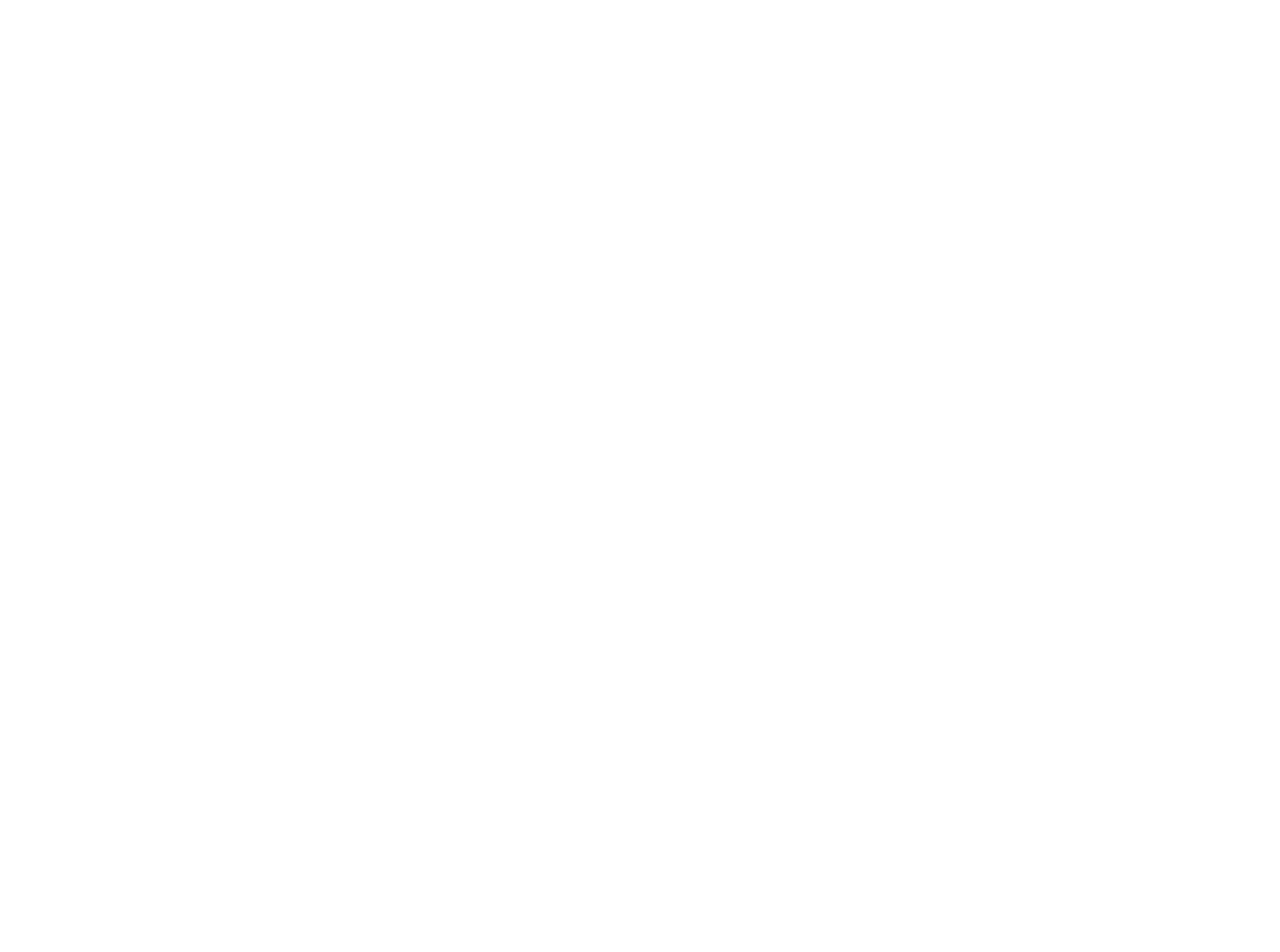
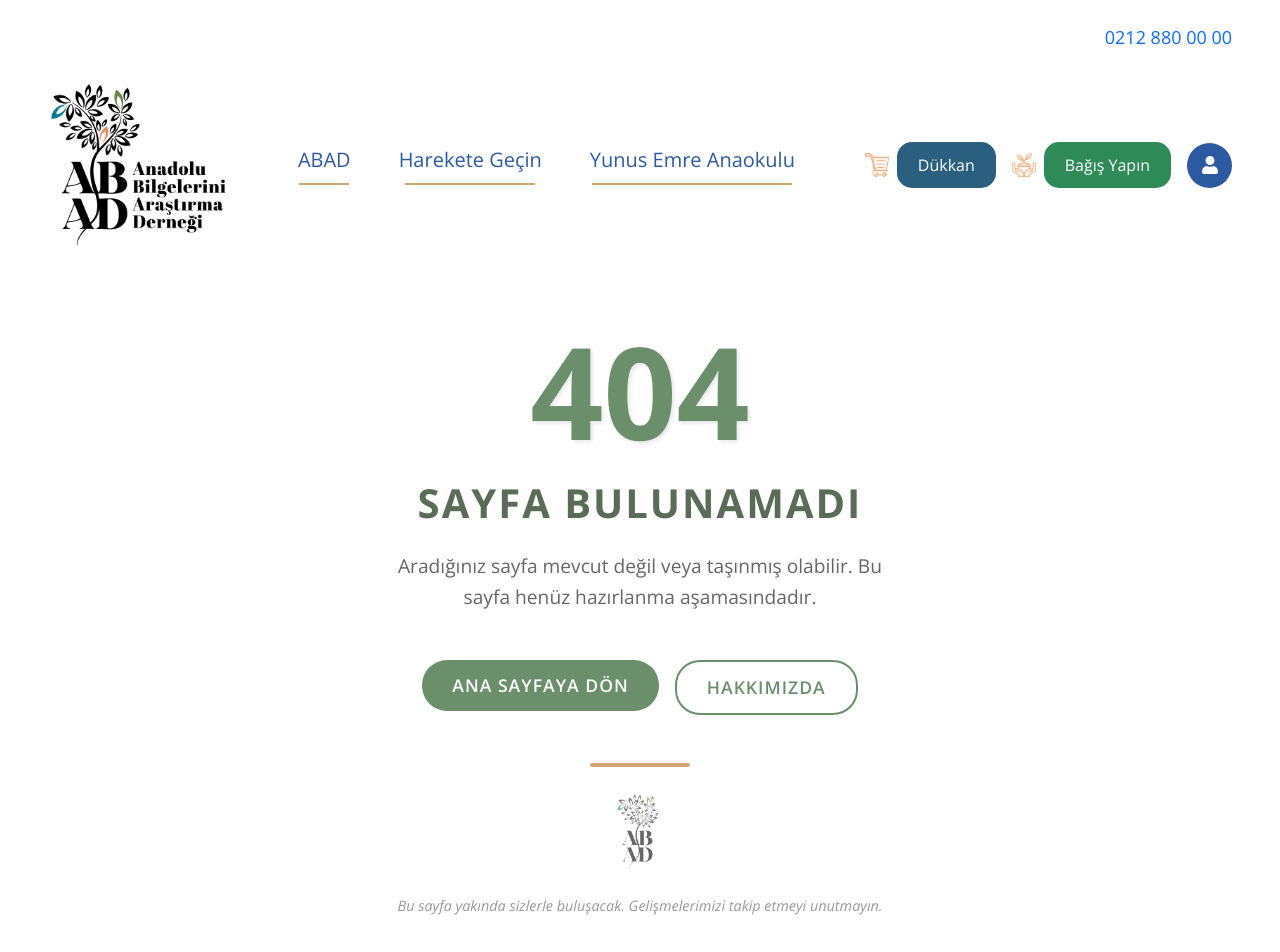
Before and after one commit to enesbugracengiz/abad, a React (Vite) app: page /404 in a window 1280 px wide. Before the commit this address had no page. Shown: the top 952 px of the page. Before the commit the page ends 800 px from the top, so only its background shows below. Built offline with nearby package versions, Linux system fonts and the light colour scheme; no server answers.

Commit message:
404 not found sayfası yapıldı.

```diff
--- a/src/App.jsx
+++ b/src/App.jsx
@@ -10,6 +10,7 @@
 import YouthPage from "./pages/YouthPage";
 import EducationPage from "./pages/EducationPage";
 import AboutPage from "./pages/AboutPage";
+import NotFoundPage from "./pages/NotFoundPage";
 import "./App.css";
 
 function App() {
@@ -29,6 +30,8 @@
         <Route path="/auth" element={<AuthPage />} />
         <Route path="/login" element={<AuthPage />} />
         <Route path="/register" element={<AuthPage />} />
+        <Route path="/404" element={<NotFoundPage />} />
+        <Route path="*" element={<NotFoundPage />} />
       </Routes>
 
       {/* Toast Bildirimleri */}
--- a/src/components/Header.jsx
+++ b/src/components/Header.jsx
@@ -550,7 +550,7 @@
               </Link>
 
               <Link
-                to="#"
+                to="/404"
                 className="text-decoration-none"
                 style={{
                   backgroundColor: "#6B8E6B",
@@ -581,7 +581,7 @@
               </Link>
 
               <Link
-                to="#"
+                to="/404"
                 className="text-decoration-none"
                 style={{
                   backgroundColor: "#6B8E6B",
@@ -728,7 +728,7 @@
             >
               {/* Üst sıra - 3 kart */}
               <Link
-                to="#"
+                to="/404"
                 className="text-decoration-none"
                 style={{
                   backgroundColor: "#6B8E6B",
@@ -760,7 +760,7 @@
               </Link>
 
               <Link
-                to="#"
+                to="/404"
                 className="text-decoration-none"
                 style={{
                   backgroundColor: "#6B8E6B",
@@ -870,7 +870,7 @@
               </Link>
 
               <Link
-                to="#"
+                to="/404"
                 className="text-decoration-none"
                 style={{
                   backgroundColor: "#6B8E6B",
@@ -902,7 +902,7 @@
               </Link>
 
               <Link
-                to="#"
+                to="/404"
                 className="text-decoration-none"
                 style={{
                   backgroundColor: "#6B8E6B",
@@ -961,7 +961,7 @@
           >
             {/* Üst sıra - 3 kart */}
             <Link
-              to="#"
+              to="/404"
               className="text-decoration-none"
               style={{
                 backgroundColor: "#6B8E6B",
@@ -992,7 +992,7 @@
             </Link>
 
             <Link
-              to="#"
+              to="/404"
               className="text-decoration-none"
               style={{
                 backgroundColor: "#6B8E6B",
@@ -1100,7 +1100,7 @@
             </Link>
 
             <Link
-              to="#"
+              to="/404"
               className="text-decoration-none"
               style={{
                 backgroundColor: "#6B8E6B",
@@ -1132,7 +1132,7 @@
             </Link>
 
             <Link
-              to="#"
+              to="/404"
               className="text-decoration-none"
               style={{
                 backgroundColor: "#6B8E6B",
--- /dev/null
+++ b/src/pages/NotFoundPage.jsx
@@ -0,0 +1,168 @@
+import React from "react";
+import { Link } from "react-router-dom";
+import Header from "../components/Header";
+import { Container, Row, Col, Button } from "react-bootstrap";
+
+const NotFoundPage = () => {
+  return (
+    <div className="not-found-page bg-white">
+      <Header />
+
+      <main className="main-content">
+        <Container fluid className="px-5" style={{ maxWidth: "1400px" }}>
+
+          {/* 404 İçerik */}
+          <Row className="py-5 justify-content-center align-items-center" style={{ minHeight: "70vh" }}>
+            <Col md={8} lg={6} className="text-center">
+              {/* 404 Numarası */}
+              <div className="mb-4">
+                <h1
+                  className="fw-bold mb-0"
+                  style={{
+                    fontSize: "8rem",
+                    color: "#6B8E6B",
+                    fontFamily: "Open Sans, sans-serif",
+                    lineHeight: "1",
+                    textShadow: "2px 2px 4px rgba(0,0,0,0.1)"
+                  }}
+                >
+                  404
+                </h1>
+              </div>
+
+              {/* Ana Başlık */}
+              <h2
+                className="fw-bold mb-4"
+                style={{
+                  fontSize: "2.5rem",
+                  color: "#5a6c57",
+                  fontFamily: "Open Sans, sans-serif",
+                  textTransform: "uppercase",
+                  letterSpacing: "2px"
+                }}
+              >
+                SAYFA BULUNAMADI
+              </h2>
+
+              {/* Açıklama */}
+              <p
+                className="mb-5"
+                style={{
+                  fontSize: "1.2rem",
+                  color: "#666",
+                  fontFamily: "Open Sans, sans-serif",
+                  lineHeight: "1.6",
+                  maxWidth: "500px",
+                  margin: "0 auto 2rem auto"
+                }}
+              >
+                Aradığınız sayfa mevcut değil veya taşınmış olabilir. Bu sayfa henüz hazırlanma aşamasındadır.
+              </p>
+
+              {/* Butonlar */}
+              <div className="d-flex gap-3 justify-content-center flex-wrap">
+                <Link to="/">
+                  <Button
+                    style={{
+                      backgroundColor: "#6B8E6B",
+                      border: "none",
+                      borderRadius: "25px",
+                      padding: "12px 30px",
+                      fontSize: "1.1rem",
+                      fontWeight: "600",
+                      textTransform: "uppercase",
+                      letterSpacing: "1px",
+                      transition: "all 0.3s ease"
+                    }}
+                    onMouseEnter={(e) => {
+                      e.target.style.backgroundColor = "#5A7B5A";
+                      e.target.style.transform = "translateY(-2px)";
+                    }}
+                    onMouseLeave={(e) => {
+                      e.target.style.backgroundColor = "#6B8E6B";
+                      e.target.style.transform = "translateY(0)";
+                    }}
+                  >
+                    Ana Sayfaya Dön
+                  </Button>
+                </Link>
+
+                <Link to="/about">
+                  <Button
+                    variant="outline-secondary"
+                    style={{
+                      border: "2px solid #6B8E6B",
+                      color: "#6B8E6B",
+                      borderRadius: "25px",
+                      padding: "12px 30px",
+                      fontSize: "1.1rem",
+                      fontWeight: "600",
+                      textTransform: "uppercase",
+                      letterSpacing: "1px",
+                      transition: "all 0.3s ease",
+                      backgroundColor: "transparent"
+                    }}
+                    onMouseEnter={(e) => {
+                      e.target.style.backgroundColor = "#6B8E6B";
+                      e.target.style.color = "white";
+                      e.target.style.transform = "translateY(-2px)";
+                    }}
+                    onMouseLeave={(e) => {
+                      e.target.style.backgroundColor = "transparent";
+                      e.target.style.color = "#6B8E6B";
+                      e.target.style.transform = "translateY(0)";
+                    }}
+                  >
+                    Hakkımızda
+                  </Button>
+                </Link>
+              </div>
+
+              {/* Dekoratif Element */}
+              <div className="mt-5">
+                <div
+                  style={{
+                    width: "100px",
+                    height: "4px",
+                    backgroundColor: "#D4A574",
+                    margin: "0 auto",
+                    borderRadius: "2px"
+                  }}
+                />
+              </div>
+
+              {/* ABAD Logosu */}
+              <div className="mt-4">
+                <img
+                  src="/src/assets/images/abad-logo-seffaf-buyuk.png"
+                  alt="ABAD Logo"
+                  style={{
+                    height: "80px",
+                    opacity: "0.6",
+                    filter: "grayscale(20%)"
+                  }}
+                />
+              </div>
+
+              {/* Alt Açıklama */}
+              <p
+                className="mt-4 mb-0"
+                style={{
+                  fontSize: "0.9rem",
+                  color: "#999",
+                  fontFamily: "Open Sans, sans-serif",
+                  fontStyle: "italic"
+                }}
+              >
+                Bu sayfa yakında sizlerle buluşacak. Gelişmelerimizi takip etmeyi unutmayın.
+              </p>
+            </Col>
+          </Row>
+
+        </Container>
+      </main>
+    </div>
+  );
+};
+
+export default NotFoundPage;
```
